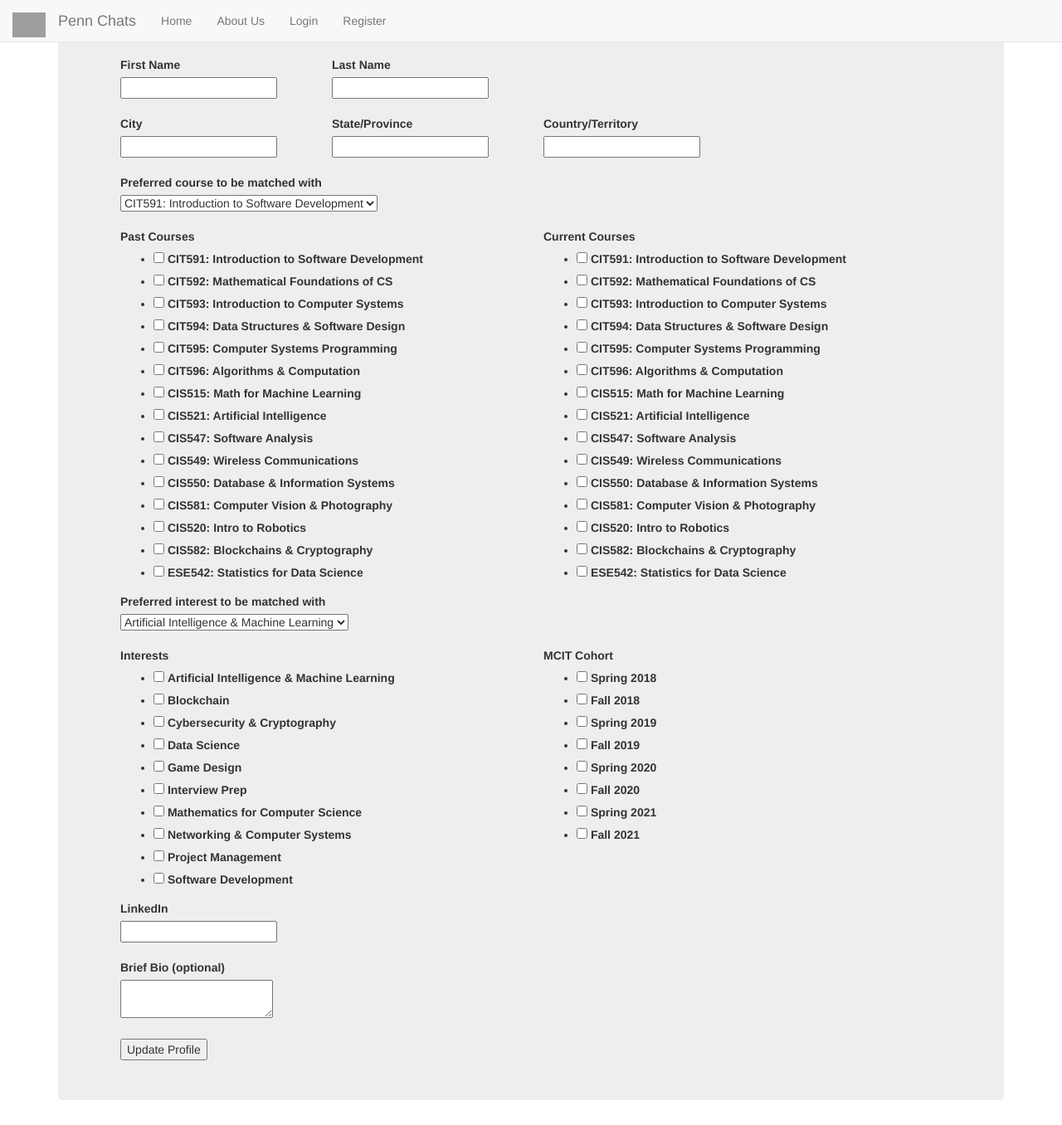
After one commit to emensahb/PennChats, a Flask app: page /edit_profile in a window 1280 px wide. The commit adds this page. Shown: the whole page at 83% size. Run offline with Flask 2, Linux system fonts and the light colour scheme; some libraries are stand-ins or nearby versions; grey boxes are pictures that could not be loaded.

Commit message:
edit profile streamline and shorten

```diff
--- a/pennchatsproject/students/forms.py
+++ b/pennchatsproject/students/forms.py
@@ -3,12 +3,99 @@
 # this will include all the forms Audra has in her forms.py file
 
 from flask_wtf import FlaskForm
-from wtforms import StringField, PasswordField, SubmitField
-from wtforms.validators import DataRequired, Email, EqualTo
+from wtforms import StringField, PasswordField, SubmitField, TextAreaField, widgets, SelectMultipleField, SelectField
+from wtforms.validators import DataRequired, Email, EqualTo, URL
 from wtforms import ValidationError
 
 from flask_login import current_user
 from pennchatsproject.models import Student
+
+class MultipleCheckboxField(SelectMultipleField):
+    widget = widgets.ListWidget(prefix_label=False)
+    option_widget = widgets.CheckboxInput()
+
+class ProfileForm(FlaskForm):
+
+    first_name = StringField('First Name', validators=[DataRequired()])
+    last_name = StringField('Last Name', validators=[DataRequired()])
+    city = StringField('City', validators=[DataRequired()])
+    state = StringField('State/Province', validators=[DataRequired()])
+    country = StringField('Country/Territory', validators=[DataRequired()])
+    linkedin = StringField('LinkedIn', validators=[URL()])
+    bio = TextAreaField('Brief Bio (optional)')
+
+    # Class
+    class_list = ['CIT591: Introduction to Software Development',
+                  'CIT592: Mathematical Foundations of CS',
+                  'CIT593: Introduction to Computer Systems',
+                  'CIT594: Data Structures & Software Design',
+                  'CIT595: Computer Systems Programming',
+                  'CIT596: Algorithms & Computation',
+                  'CIS515: Math for Machine Learning',
+                  'CIS521: Artificial Intelligence',
+                  'CIS547: Software Analysis',
+                  'CIS549: Wireless Communications',
+                  'CIS550: Database & Information Systems',
+                  'CIS581: Computer Vision & Photography',
+                  'CIS520: Intro to Robotics',
+                  'CIS582: Blockchains & Cryptography',
+                  'ESE542: Statistics for Data Science']
+    # Gets the list of courses from the DB
+    # class_list = [x.course_id for x in Course.query.all()]
+    # create value/label pairs (should both be str for name of class)
+    class_tuples = [(x, x) for x in class_list]
+    # current courses
+    current_courses = MultipleCheckboxField(
+        'Current Courses', choices=class_tuples)
+    # past courses
+    past_courses = MultipleCheckboxField('Past Courses', choices=class_tuples)
+    # preferred course to be matched on
+    course_id_to_match = SelectField(
+        'Preferred course to be matched with',
+        validators=[DataRequired()],
+        choices=class_tuples,
+    )
+
+    # Interest
+    interest_name_list = ['Artificial Intelligence & Machine Learning', 'Blockchain', 'Cybersecurity & Cryptography',
+    'Data Science', 'Game Design', 'Interview Prep', 'Mathematics for Computer Science',
+    'Networking & Computer Systems', 'Project Management', 'Software Development']
+    interest_id_list = [1, 2, 3, 4, 5, 6, 7, 8, 9, 10]
+    # interest_id_list = [x.interest_id for x in Interest.query.all()]
+    # interest_name_list = [y.interest_name for y in Interest.query.all()]
+    # create value/label pairs (should both be str for name of interest)
+    interest_tuples = list(
+        map(lambda x, y: (x, y), interest_id_list, interest_name_list))
+    interests = MultipleCheckboxField('Interests', choices=interest_tuples)
+    # preferred interest to be matched on
+    interest_id_to_match = SelectField(
+        'Preferred interest to be matched with',
+        validators=[DataRequired()],
+        choices=interest_tuples,
+    )
+
+    # Cohort
+    cohort_list=[
+    'Spring 2018',
+    'Fall 2018',
+    'Spring 2019',
+    'Fall 2019',
+    'Spring 2020',
+    'Fall 2020',
+    'Spring 2021',
+    'Fall 2021'
+    ]
+    cohort_id_list = [1, 2, 3, 4, 5, 6, 7, 8]
+    # Gets the list of courses from the DB
+    # cohort_list = [x.cohort_name for x in Cohort.query.all()]
+    # create value/label pairs (should both be str for name of cohort)
+    cohort_tuples = list(
+            map(lambda x, y: (x, y), cohort_id_list, cohort_list))
+    cohort = MultipleCheckboxField('MCIT Cohort', choices=cohort_tuples)
+
+    # Submit
+    submit = SubmitField('Update Profile')
+
 
 
 class LoginForm(FlaskForm):
--- a/pennchatsproject/students/views.py
+++ b/pennchatsproject/students/views.py
@@ -8,7 +8,7 @@ from flask_login import login_user, login_required, logout_user, current_user
 from pennchatsproject import db
 #from werkzeug.security import generate_password_hash, check_password_hash
 from pennchatsproject.models import Student
-from pennchatsproject.students.forms import RegistrationForm, LoginForm
+from pennchatsproject.students.forms import RegistrationForm, LoginForm, ProfileForm
 
 
 students = Blueprint('students', __name__)
@@ -86,6 +86,47 @@ def account():
 @students.route('/logout_message')
 def logout_message():
     return render_template("logout.html")
+
+#edit profile
+# @login_required
+@students.route('/edit_profile')
+def edit_profile():
+    form = ProfileForm()
+    # if form.validate_on_submit():
+    #     current_user.firstname = form.first_name.data
+    #     current_user.lastname = form.last_name.data
+    #     current_user.city = form.city.data
+    #     current_user.state = form.state.data
+    #     current_user.country = form.country.data
+    #     current_user.linkedin = form.linkedin.data
+    #     current_user.bio = form.bio.data
+    #     current_user.current_courses = form.current_courses.data
+    #     current_user.past_courses = form.past_courses.data
+    #     current_user.course_id_to_match = form.course_id_to_match.data
+    #     current_user.interests = form.interests.data
+    #     current_user.interest_id_to_match = form.interest_id_to_match.data
+    #     current_user.cohort = form.cohort.data
+    #
+    #     db.session.commit()
+    #     flash('Profile Updated')
+    #     return redirect(url_for('core.index'))
+    #
+    # elif request.method == 'GET':
+    #     form.first_name.data = current_user.first_name
+    #     form.last_name.data = current_user.last_name
+    #     form.city.data = current_user.city
+    #     form.state.data = current_user.state
+    #     form.country.data = current_user.country
+    #     form.linkedin.data = current_user.linkedin
+    #     form.bio.data = current_user.bio
+    #     form.current_courses.data = current_user.current_courses
+    #     form.past_courses.data = current_user.past_courses
+    #     form.course_id_to_match.data = current_user.course_id_to_match
+    #     form.interests.data = current_user.interests
+    #     form.interest_id_to_match.data = current_user.interest_id_to_match
+    #     form.cohort.data = current_user.cohort
+
+    return render_template("edit_profile.html", form=form)
 #
 # #edit profile
 # @students.route('/account/<name>')
--- a/pennchatsproject/templates/base.html
+++ b/pennchatsproject/templates/base.html
@@ -52,13 +52,15 @@
   <div class="container"><h2>{% block heading %} {% endblock %}</h2></div>
 
 
-<!-- Bootstrap CDN example navbar -->
+<!-- Bootstrap CDN navbar -->
 <nav class="navbar navbar-default navbar-fixed-top">
   <div class="container-fluid">
     <!-- Brand and toggle get grouped for better mobile display -->
     <div class="navbar-header">
         <a class="navbar-brand">
-            <img alt="Penn Chats logo" src="https://user-images.githubusercontent.com/84137452/124787872-da51ca80-df16-11eb-8ab6-954a5e3d1bee.png" width="40" height="30">
+            <img alt="Penn Chats logo"
+                 src="https://user-images.githubusercontent.com/84137452/124787872-da51ca80-df16-11eb-8ab6-954a5e3d1bee.png"
+                 style="max-width:40px">
         </a>
       <button type="button" class="navbar-toggle collapsed" data-toggle="collapse" data-target="#bs-example-navbar-collapse-1" aria-expanded="false">
         <span class="sr-only">Toggle navigation</span>
--- /dev/null
+++ b/pennchatsproject/templates/edit_profile.html
@@ -0,0 +1,89 @@
+{% extends "base.html" %}
+
+{% block title %} Edit Profile {% endblock %}
+
+{% block head %} Edit Profile {% endblock %}
+
+{% block content %}
+
+<!-- import form template -->
+{% from "_formhelpers.html" import render_field %}
+<div class="jumbotron">
+    <div class="container">
+        <form class="form form-horizontal" action="{{url_for('students.edit_profile')}}" method="POST" role="form">
+            <!-- Name row -->
+            <div class="row">
+                <div class="col-sm-3">
+                    <!-- First Name Field -->
+                    {{ render_field(form.first_name) }}
+                </div>
+                <div class="col-sm-3">
+                    <!-- Last Name Field -->
+                    {{ render_field(form.last_name) }}<br>
+                </div>
+            </div>
+
+            <!-- City, state, country row -->
+            <div class="row">
+                <div class="col-sm-3">
+                    <!-- City Field -->
+                    {{ render_field(form.city) }}
+                </div>
+                <div class="col-sm-3">
+                    <!-- State Field -->
+                    {{ render_field(form.state) }}<br>
+                </div>
+                <div class="col-sm-3">
+                    <!-- Country Field -->
+                    {{ render_field(form.country) }}<br>
+                </div>
+            </div>
+
+            <!-- Primary Class Field -->
+            {{ render_field(form.course_id_to_match) }}<br>
+
+            <!-- Courses row -->
+            <div class="row">
+                <div class="col-md-6">
+                    <!-- Class Field -->
+                    {{ render_field(form.past_courses) }}
+                </div>
+                <div class="col-md-6">
+                    <!-- Current Class Field -->
+                    {{ render_field(form.current_courses) }}
+                </div>
+            </div>
+
+            <!-- Primary Interest Field -->
+            {{ render_field(form.interest_id_to_match) }}
+            <br>
+
+            <!-- Interests and cohort row -->
+            <div class="row">
+                <div class="col-md-6">
+                    <!-- Others Interests Field -->
+                    {{ render_field(form.interests) }}
+                </div>
+                <div class="col-md-6">
+                    <!-- Cohort Field -->
+                    {{ render_field(form.cohort) }}<br>
+                </div>
+            </div>
+
+            <!-- LinkedIn Field -->
+            {{ render_field(form.linkedin) }}
+            <br>
+
+            <!-- Bio Field -->
+            {{ render_field(form.bio) }}
+            <br>
+
+            <!-- Submit Field -->
+            {{ form.submit }}
+
+        </div>
+</form>
+
+
+</div>
+{% endblock %}
```
Also changed, not shown: pennchatsproject/templates/create_profile.html (deleted, +0 -78 lines).
